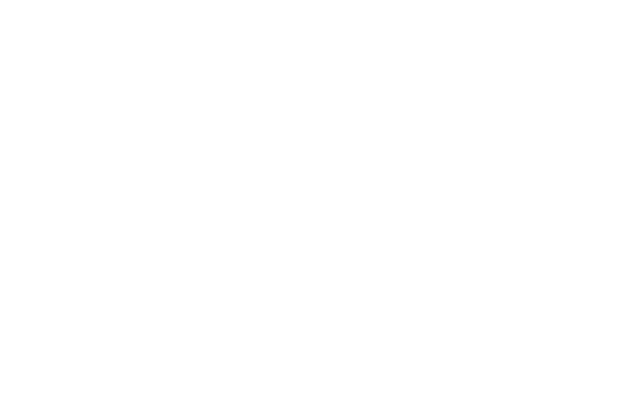
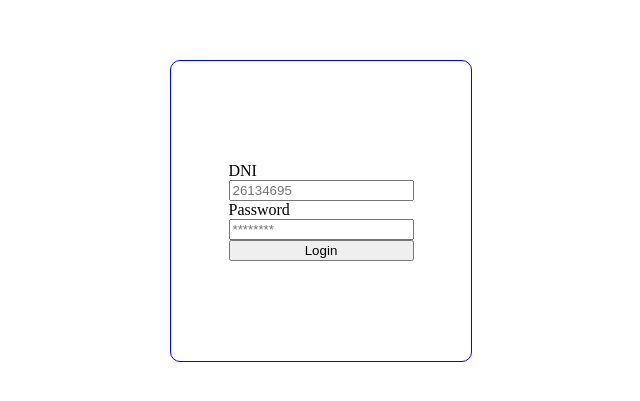
Before and after one commit to matias-mendez16/Integracion-FRONTEND, a React (Vite) app: page / in a window 1280 px wide. Shown: the part 189-590 px from the top of the page, without its empty margins (319-959 px from the left). Built offline with nearby package versions, Linux system fonts and the light colour scheme.

Commit message:
login form sin css

```diff
--- a/package.json
+++ b/package.json
@@ -11,7 +11,8 @@
   },
   "dependencies": {
     "react": "^19.2.4",
-    "react-dom": "^19.2.4"
+    "react-dom": "^19.2.4",
+    "react-hook-form": "^7.75.0"
   },
   "devDependencies": {
     "@babel/core": "^7.29.0",
--- a/src/App.tsx
+++ b/src/App.tsx
@@ -1,8 +1,9 @@
 import './App.css'
-
+import LoginUser from "./pages/LoginUser"
 function App() {
   return (
     <>
+     <LoginUser/>
     </>
   )
 }
--- /dev/null
+++ b/src/pages/LoginUser.tsx
@@ -0,0 +1,59 @@
+import { useForm } from "react-hook-form";
+import styles from "../pages/styles/loginUser.module.css"
+
+
+interface datosRecibidos{
+  dni_usuario: string,
+  password:string
+}
+
+function LoginUser() {
+  const {
+    register,
+    handleSubmit,
+    formState: { errors },
+  } = useForm<datosRecibidos>();
+
+  const enviarForm = (data:datosRecibidos) => {
+    console.log(data);
+  };
+  console.log(errors);
+  return (
+    <section id={styles.contLogin}>
+      <form action="" id={styles.formLogin} onSubmit={handleSubmit(enviarForm)}>
+        <label htmlFor="dni_usuario">DNI</label>
+        <input id="dni_usuario" maxLength={8}
+          type="text"
+          {...register("dni_usuario", {
+            required: "Debe ingresar DNI.",
+            pattern: { value: /^[0-9]+$/, message: "Solo se permiten números" },
+            minLength:{value:7,message:"Deben ser mínimo 7 números"},
+            maxLength:{value:8,message:"Deben ser máximo 8 números"},
+          })}
+          placeholder="26134695"
+        />
+        {errors.dni_usuario && <p>{String(errors.dni_usuario.message)}</p>}
+        <label htmlFor="password">Password</label>
+        <input id="password" maxLength={8}
+          type="password"
+          {...register("password", {
+            required: "Debe ingresar password.",
+            pattern: { value: /^(?=.*[a-z])(?=.*[A-Z])(?=.*[*#]).{8,10}$/, message: "Debe incluir minúscula, mayúscula y un caracter especial (* o #)" },
+            minLength:{value:8,message:"Deben ser mínimo 7 caracteres"},
+            maxLength:{value:10,message:"Deben ser máximo 8 caracteres"},
+          })}
+          placeholder="********"
+        />
+        {errors.password && <p>{String(errors.password.message)}</p>}
+        <button>Login</button>
+      </form>
+    </section>
+  );
+}
+
+export default LoginUser;
+
+/*
+      <p>{errors.dni_usuario?.message? `${errors.dni_usuario.message}`:""}</p>
+
+*/
--- /dev/null
+++ b/src/pages/styles/loginUser.module.css
@@ -0,0 +1,25 @@
+:root{
+    width: 100%;
+    height: 100%;
+    display: flex;
+    flex-wrap: wrap;
+    justify-content: center;
+    align-content: center;
+}
+#contLogin{
+    display:flex;
+    flex-direction: column;
+    justify-content: center;
+    align-items: center;
+    width: 300px;
+    height:300px;
+    margin: 10px;
+    border: blue solid 1px;
+    border-radius: 10px;
+}
+
+#formLogin{
+    display: flex;
+    flex-direction: column;
+    margin: 20%;
+}
```
Also changed, not shown: 1 other file (tests, documents, lock files or other folders).
